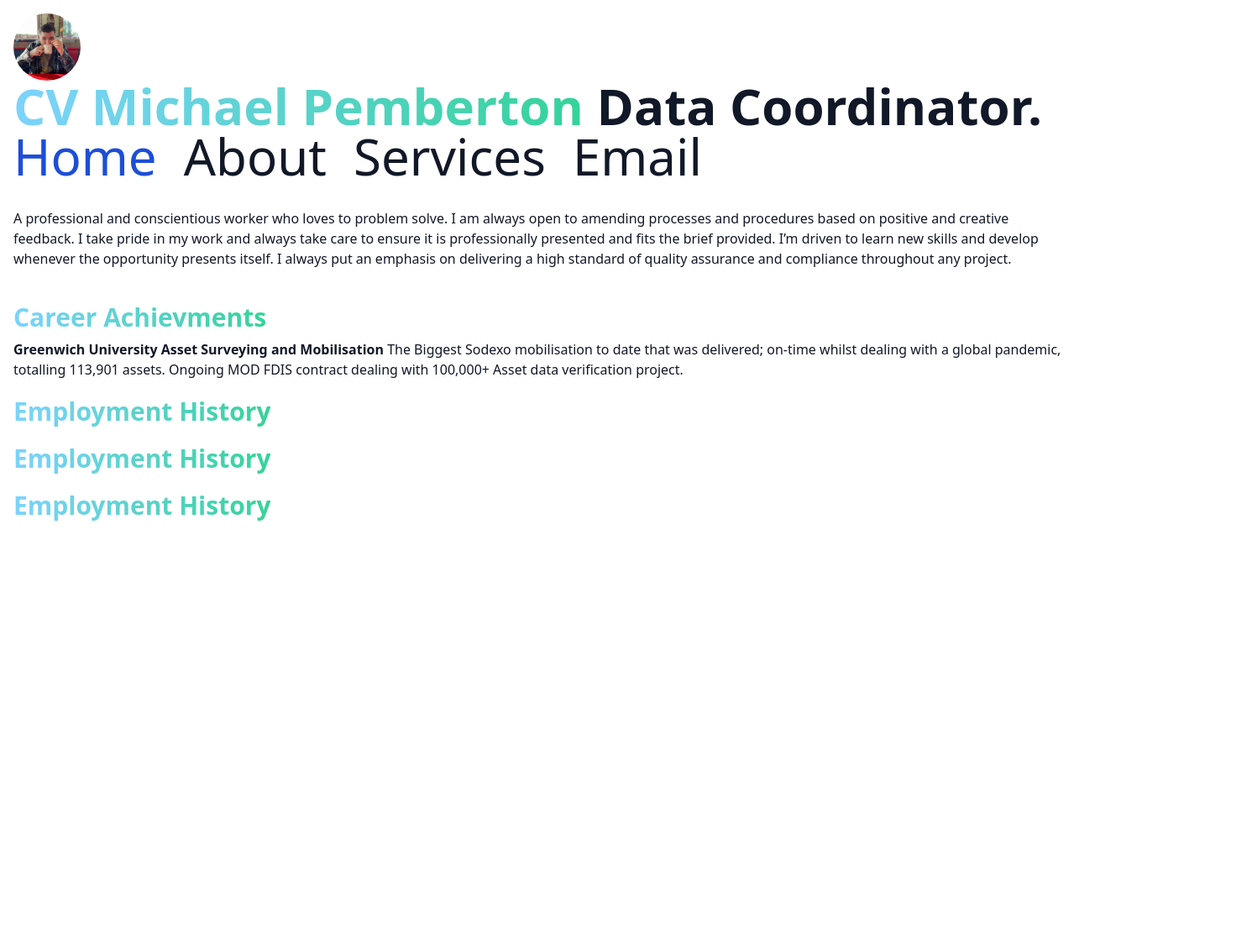
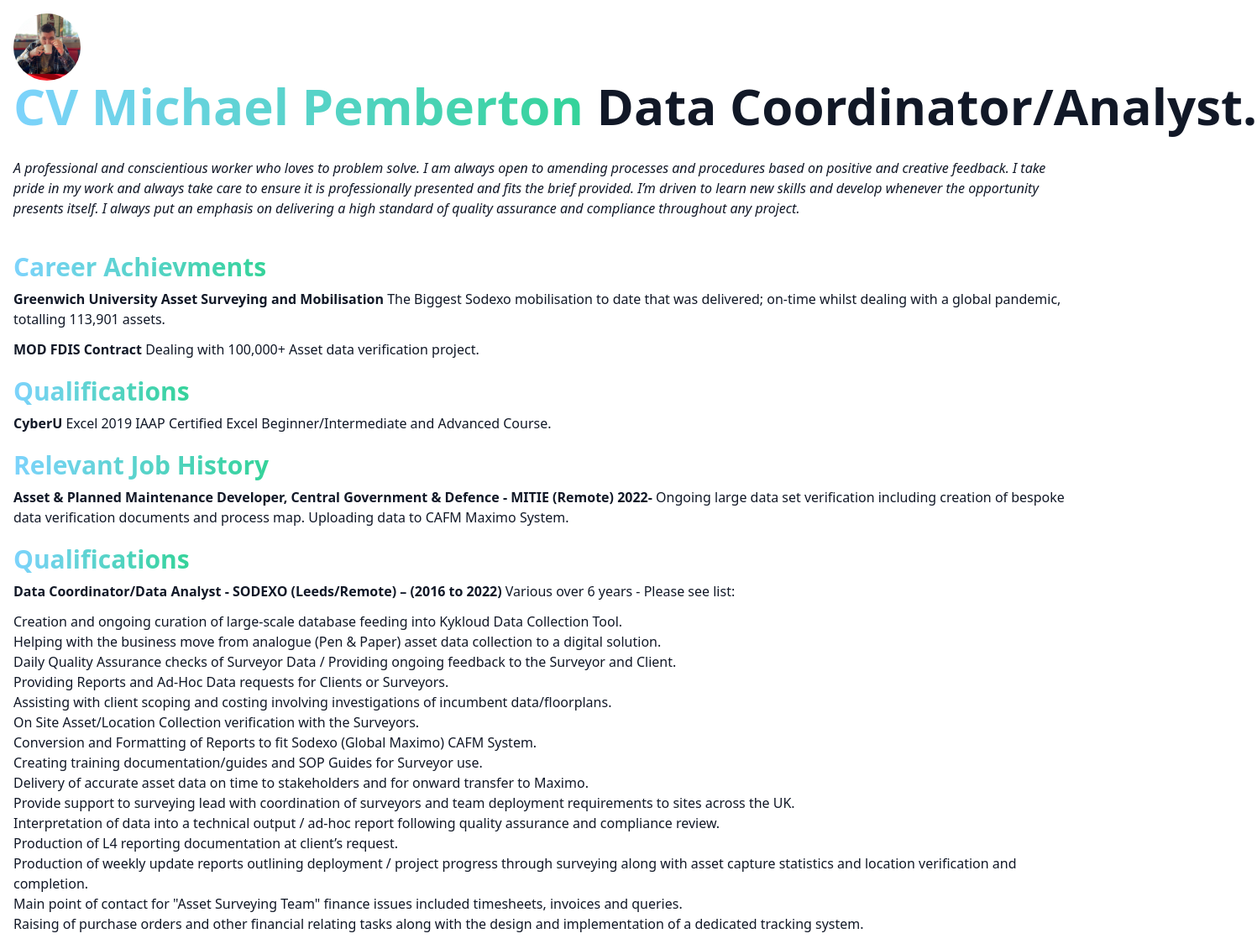
Before and after one commit to mjpcpu/HTML, a plain HTML site: page index_final copy.html in a window 1280 px wide. Shown: the whole page at 84% size, 1497 px wide, since content can reach past the window. Before the commit the page ends 800 px from the top, so only its background shows below. Drawn offline with nearby package versions, Linux system fonts and the light colour scheme.

Commit message:
final_stage

```diff
--- a/index_final copy.html
+++ b/index_final copy.html
@@ -3,7 +3,7 @@
 <head>
     <meta charset="UTF-8">
     <meta name="viewport" content="width=device-width, initial-scale=1.0">
-    <title>Document</title>
+    <title>Michael Pemberton CV</title>
     <script src="https://cdn.tailwindcss.com"></script>
     <title>My First Webpage</title>
 
@@ -21,22 +21,18 @@
 
       <img class="w-20 h-20 rounded-full object-left-top" src="/images/images/me_1.jpg" class="h-8 mr-3" alt="My_Pic">
       <!-- <span class="self-center text-2xl font-semibold whitespace-nowrap dark:text-white">Michael James Pemberton CV</span> -->
-      <span class="self-center 3xl font-extrabold whitespace-nowrap text-gray-900 dark:text-white md:text-5xl lg:text-6xl"><span class="text-transparent bg-clip-text bg-gradient-to-r to-emerald-400 from-sky-300">CV Michael Pemberton</span> Data Coordinator.</h1>
+      <span class="self-center 3xl font-extrabold whitespace-nowrap text-gray-900 dark:text-white md:text-5xl lg:text-6xl"><span class="text-transparent bg-clip-text bg-gradient-to-r to-emerald-400 from-sky-300">CV Michael Pemberton</span> Data Coordinator/Analyst.</h1>
 
 
   <div class="items-center justify-between hidden w-full md:flex md:w-auto md:order-1" id="navbar-sticky">
     <ul class="flex flex-col p-4 md:p-0 mt-4 font-medium border border-gray-100 rounded-lg bg-gray-50 md:flex-row md:space-x-8 md:mt-0 md:border-0 md:bg-white dark:bg-gray-800 md:dark:bg-gray-900 dark:border-gray-700">
       <li>
-        <a href="#" class="block py-2 pl-3 pr-4 text-white bg-blue-700 rounded md:bg-transparent md:text-blue-700 md:p-0 md:dark:text-blue-500" aria-current="page">Home</a>
+        <!-- <a href="#top" class="block py-2 pl-3 pr-4 text-white bg-blue-700 rounded md:bg-transparent md:text-blue-700 md:p-0 md:dark:text-blue-500" aria-current="page">Home</a> -->
       </li>
       <li>
-        <a href="#" class="block py-2 pl-3 pr-4 text-gray-900 rounded hover:bg-gray-100 md:hover:bg-transparent md:hover:text-blue-700 md:p-0 md:dark:hover:text-blue-500 dark:text-white dark:hover:bg-gray-700 dark:hover:text-white md:dark:hover:bg-transparent dark:border-gray-700">About</a>
       </li>
       <li>
-        <a href="#" class="block py-2 pl-3 pr-4 text-gray-900 rounded hover:bg-gray-100 md:hover:bg-transparent md:hover:text-blue-700 md:p-0 md:dark:hover:text-blue-500 dark:text-white dark:hover:bg-gray-700 dark:hover:text-white md:dark:hover:bg-transparent dark:border-gray-700">Services</a>
-      </li>
-      <li>
-        <a href="mailto:mjpcpu@gmail.com" class="block py-2 pl-3 pr-4 text-gray-900 rounded hover:bg-gray-100 md:hover:bg-transparent md:hover:text-blue-700 md:p-0 md:dark:hover:text-blue-500 dark:text-white dark:hover:bg-gray-700 dark:hover:text-white md:dark:hover:bg-transparent dark:border-gray-700">Email</a>
+        <!-- <a href="mailto:mjpcpu@gmail.com" class="block py-2 pl-3 pr-4 text-gray-900 rounded hover:bg-gray-100 md:hover:bg-transparent md:hover:text-blue-700 md:p-0 md:dark:hover:text-blue-500 dark:text-white dark:hover:bg-gray-700 dark:hover:text-white md:dark:hover:bg-transparent dark:border-gray-700">Email</a> -->
 
       </li>
     </ul>
@@ -49,7 +45,7 @@
 <body>
 
 <div class="max-w-screen-xl flex flex-wrap items-center justify-between mx-auto p-4">
-<p class="flex-auto  mb-3 text-gray-900 dark:text-gray-400">A professional and conscientious worker who loves to problem solve. I am always open to amending  processes and procedures based on positive and creative feedback.
+<p class="italic hover:not-italic flex-auto  mb-3 text-gray-900 dark:text-gray-400">A professional and conscientious worker who loves to problem solve. I am always open to amending  processes and procedures based on positive and creative feedback.
 
   I take pride in my work and always take care to ensure it is professionally presented and fits the brief provided. I’m driven to learn new skills and develop whenever the opportunity presents itself. I always put an emphasis on delivering a high standard of quality assurance and compliance throughout any project.
   </p>
@@ -57,13 +53,59 @@
 
 <h2 class=" block mx-1 mt-1 font-bold py-2 pl-3 pr-4 align-middle  text-gray-900 dark:text-white md:text-3xl lg:text-3xl"><span class="text-transparent bg-clip-text bg-gradient-to-r to-emerald-400 from-sky-300">Career Achievments</span></h2>
 <p class="flex-auto mx-1 pl-3 mb-3 text-gray-900 dark:text-gray-400"><span class="font-bold">Greenwich University Asset Surveying and Mobilisation</span> The Biggest Sodexo mobilisation to date that was delivered; on-time whilst dealing with a global pandemic, totalling 113,901 assets.
-  Ongoing MOD FDIS contract dealing with 100,000+ Asset data verification project.</p>
+ <p class="flex-auto mx-1 pl-3 mb-3 text-gray-900 dark:text-gray-400"><span class="font-bold">MOD FDIS Contract</span> Dealing with 100,000+ Asset data verification project.</p>
 
-<h2 class=" block mx-1 mt-1 font-bold py-2 pl-3 pr-4 align-middle  text-gray-900 dark:text-white md:text-3xl lg:text-3xl"><span class="text-transparent bg-clip-text bg-gradient-to-r to-emerald-400 from-sky-300">Employment History</span></h2>
+ <h3 class=" block mx-1 mt-1 font-bold py-2 pl-3 pr-4 align-middle  text-gray-900 dark:text-white md:text-3xl lg:text-3xl"><span class="text-transparent bg-clip-text bg-gradient-to-r to-emerald-400 from-sky-300">Qualifications</span></h3>
+ <p class="flex-auto mx-1 pl-3 mb-3 text-gray-900 dark:text-gray-400"><span class="font-bold">CyberU</span> Excel 2019 IAAP Certified Excel Beginner/Intermediate and Advanced Course.</p>
 
-<h2 class=" block mx-1 mt-1 font-bold py-2 pl-3 pr-4 align-middle  text-gray-900 dark:text-white md:text-3xl lg:text-3xl"><span class="text-transparent bg-clip-text bg-gradient-to-r to-emerald-400 from-sky-300">Employment History</span></h2>
+ <h4 class=" block mx-1 mt-1 font-bold py-2 pl-3 pr-4 align-middle  text-gray-900 dark:text-white md:text-3xl lg:text-3xl"><span class="text-transparent bg-clip-text bg-gradient-to-r to-emerald-400 from-sky-300">Relevant Job History</span></h4>
+ <p class="flex-auto mx-1 pl-3 mb-3 text-gray-900 dark:text-gray-400"><span class="font-bold"> Asset & Planned Maintenance Developer, Central Government & Defence - MITIE (Remote) 2022-</span> Ongoing large data set verification including creation of bespoke data verification documents and process map. Uploading data to CAFM Maximo System.
+  </p>
 
-<h2 class=" block mx-1 mt-1 font-bold py-2 pl-3 pr-4 align-middle  text-gray-900 dark:text-white md:text-3xl lg:text-3xl"><span class="text-transparent bg-clip-text bg-gradient-to-r to-emerald-400 from-sky-300">Employment History</span></h2>
+
+ <h5 class=" block mx-1 mt-1 font-bold py-2 pl-3 pr-4 align-middle  text-gray-900 dark:text-white md:text-3xl lg:text-3xl"><span class="text-transparent bg-clip-text bg-gradient-to-r to-emerald-400 from-sky-300">Qualifications</span></h5>
+ <p class="flex-auto mx-1 pl-3 mb-3 text-gray-900 dark:text-gray-400"><span class="font-bold">Data Coordinator/Data Analyst - SODEXO (Leeds/Remote) – (2016 to 2022)</span> Various over 6 years - Please see list: </p>
+
+ <ul class="flex-auto mx-1 pl-3 mb-3 text-gray-900 dark:text-gray-400"">
+  <li>Creation and ongoing curation of large-scale database feeding into Kykloud Data Collection Tool.
+  </li>
+  <li>Helping with the business move from analogue (Pen & Paper) asset data collection to a digital solution.
+  </li>
+  <li>Daily Quality Assurance checks of Surveyor Data / Providing ongoing feedback to the Surveyor and Client.
+  </li>
+  <li>Providing Reports and Ad-Hoc Data requests for Clients or Surveyors.</li>
+  <li>Assisting with client scoping and costing involving investigations of incumbent data/floorplans.</li>
+  <li>On Site Asset/Location Collection verification with the Surveyors.
+  </li>
+  <li>Conversion and Formatting of Reports to fit Sodexo (Global Maximo) CAFM System.
+  </li>
+  <li>Creating training documentation/guides and SOP Guides for Surveyor use.
+  </li>
+  <li>Delivery of accurate asset data on time to stakeholders and for onward transfer to Maximo.
+  </li>
+  <li>Provide support to surveying lead with coordination of surveyors and team deployment requirements to sites across the UK.
+  </li>
+  <li>Interpretation of data into a technical output / ad-hoc report following quality assurance and compliance review.
+  </li>
+  <li>Production of L4 reporting documentation at client’s request.
+  </li>
+  <li>Production of weekly update reports outlining deployment / project progress through surveying along with asset capture statistics and location verification and completion.
+  </li>
+  <li>Main point of contact for "Asset Surveying Team" finance issues included timesheets, invoices and queries.
+  </li>
+  <li>Raising of purchase orders and other financial relating tasks along with the design and implementation of a dedicated tracking system.
+ </li>
+</ul>
+
+
+
+
+
+
+
+
+
+
 
 </body>
 </html>
```
